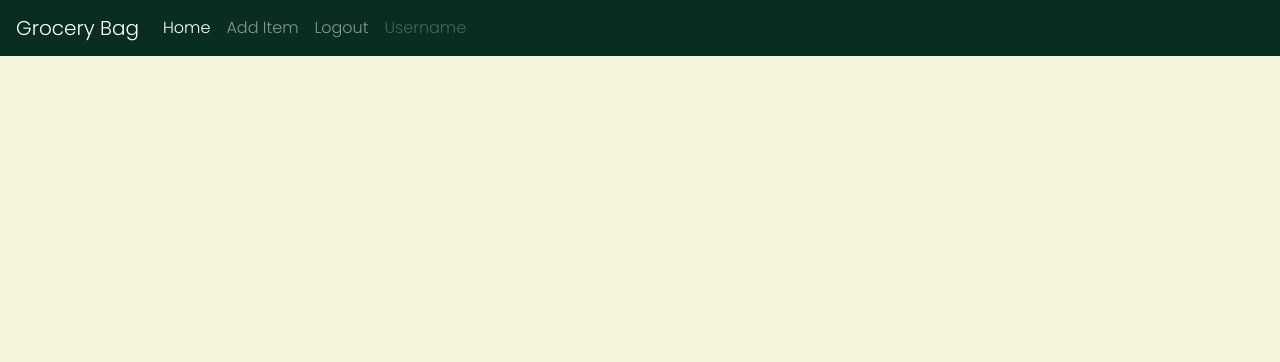
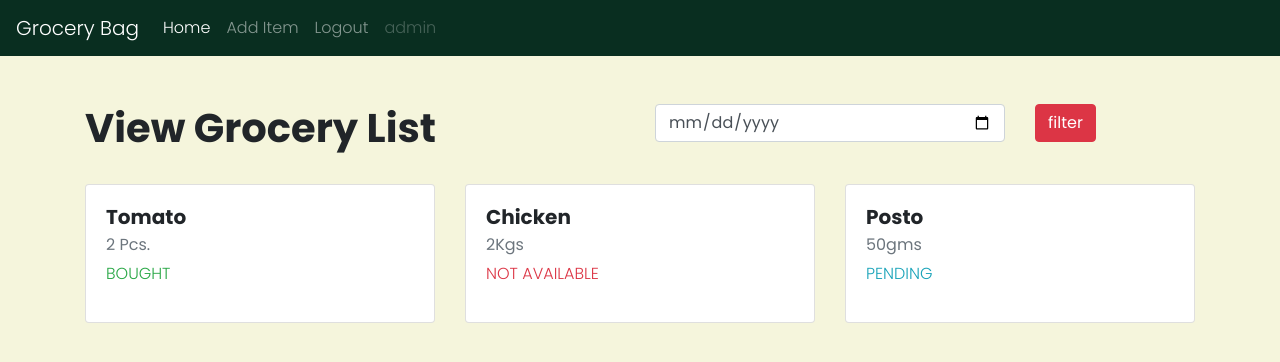
Before and after one commit to varunkmr19/grocery-bag, a Django app: page / in a window 1280 px wide. Shown: the top 362 px of the page. Run offline with Django 3.2, Linux system fonts and the light colour scheme; a user stored in the database is signed in; some libraries are stand-ins or nearby versions.

Commit message:
add index layout

```diff
--- /dev/null
+++ b/grocery_app/templates/grocery_app/index.html
@@ -0,0 +1,64 @@
+{% extends "grocery_app/layout.html" %}
+{% load static %}
+
+{% block title %} Home {% endblock %}
+
+{% block username %} {{ request.user.username }} {% endblock %}
+
+{% block body %}
+<div class="container mt-5">
+  <!-- top -->
+  <div class="row">
+    <div class="col-lg-6">
+      <h1>View Grocery List</h1>
+    </div>
+    <div class="col-lg-6 float-right">
+      <div class="row">
+        <div class="col-lg-8">
+          <!-- Date Filtering-->
+          <input type="date" class="form-control">
+        </div>
+        <div class="col-lg-4">
+          <input type="submit" class="btn btn-danger" value="filter">
+        </div>
+      </div>
+    </div>
+  </div>
+  <!-- // top -->
+  <!-- Grocery Cards -->
+  <div class="row mt-4">
+    <!--- -->
+    <!-- Loop This -->
+    <div class="col-lg-4">
+      <div class="card">
+        <div class="card-body">
+          <h5 class="card-title">Tomato</h5>
+          <h6 class="card-subtitle mb-2 text-muted">2 Pcs.</h6>
+          <p class="text-success">BOUGHT</p>
+        </div>
+      </div>
+    </div>
+    <!-- // Loop -->
+    <div class="col-lg-4">
+      <div class="card">
+        <div class="card-body">
+          <h5 class="card-title">Chicken</h5>
+          <h6 class="card-subtitle mb-2 text-muted">2Kgs</h6>
+          <p class="text-danger">NOT AVAILABLE</p>
+        </div>
+      </div>
+    </div>
+
+    <div class="col-lg-4">
+      <div class="card">
+        <div class="card-body">
+          <h5 class="card-title">Posto</h5>
+          <h6 class="card-subtitle mb-2 text-muted">50gms</h6>
+          <p class="text-info">PENDING</p>
+        </div>
+      </div>
+    </div>
+
+  </div>
+</div>
+{% endblock %}
--- a/grocery_app/templates/grocery_app/layout.html
+++ b/grocery_app/templates/grocery_app/layout.html
@@ -19,10 +19,11 @@
     <div class="collapse navbar-collapse" id="navbarNavAltMarkup">
       <div class="navbar-nav">
         {% if user.is_authenticated %}
-        <a class="nav-item nav-link active" href="#">Home<span class="sr-only">(current)</span></a>
+        <a class="nav-item nav-link active" href="{% url 'index' %}">Home<span class="sr-only">(current)</span></a>
         <a class="nav-item nav-link" href="#">Add Item</a>
         <a class="nav-item nav-link" href="{% url 'logout' %}">Logout</a>
-        <a class="nav-item nav-link disabled" href="#" tabindex="-1" aria-disabled="true">Username</a>
+        <a class="nav-item nav-link disabled" href="#" tabindex="-1" aria-disabled="true">{% block username %}
+          {%endblock%}</a>
         {% else %}
         <a class="nav-item nav-link" href="{% url 'login' %}">Login</a>
         <a class="nav-item nav-link" href="{% url 'register' %}">Register</a>
--- a/grocery_app/urls.py
+++ b/grocery_app/urls.py
@@ -2,7 +2,7 @@ from django.urls import path
 from . import views
 
 urlpatterns = [
-    path('', views.index, name='index'),
+    path('', views.IndexView.as_view(), name='index'),
     path('login', views.LoginView.as_view(), name='login'),
     path('register', views.RegistrationView.as_view(), name='register'),
     path('logout', views.LogoutView.as_view(), name='logout')
--- a/grocery_app/views.py
+++ b/grocery_app/views.py
@@ -9,8 +9,13 @@ from . models import User
 # Create your views here.
 
 
-def index(request):
-    return render(request, 'grocery_app/layout.html')
+class IndexView(View):
+    def get(self, request):
+        if request.user.is_authenticated:
+            # get grocery list
+            return render(request, 'grocery_app/index.html')
+        else:
+            return HttpResponseRedirect(reverse('login'))
 
 
 class LoginView(View):
```
Also changed, not shown: db.sqlite3.
